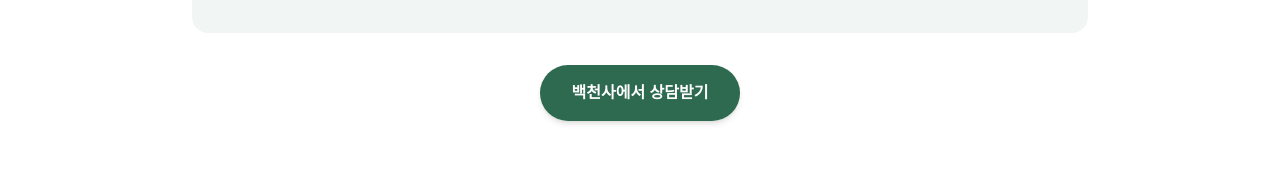
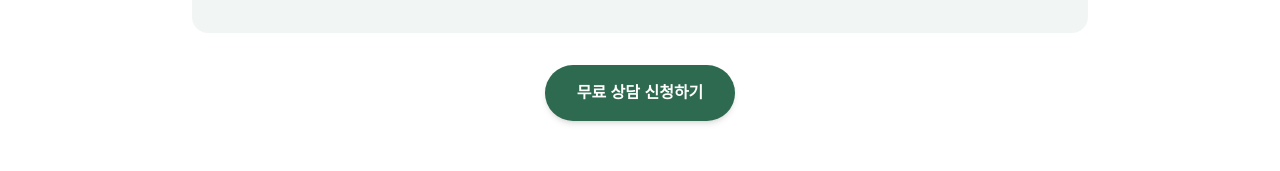
Before and after one commit to klein0226-gif/ansimjesa, a Next.js app: page /temples/baekcheonsa in a window 1280 px wide. Shown: the part 1169-1340 px from the top of the page. Built offline with nearby package versions, Linux system fonts and the light colour scheme.

Commit message:
fix: 상담 버튼 통일 — 사찰별이 아닌 보스에게 상담 신청으로 변경

```diff
--- a/app/temples/baekcheonsa/page.tsx
+++ b/app/temples/baekcheonsa/page.tsx
@@ -74,7 +74,7 @@
 
           <div className="text-center">
             <Link href="/contact" className="inline-block px-8 py-4 rounded-full text-white font-bold shadow-md hover:opacity-90 transition-all" style={{ backgroundColor: "#2D6A4F" }}>
-              백천사에서 상담받기
+              무료 상담 신청하기
             </Link>
           </div>
         </div>
--- a/app/temples/deokunsa/page.tsx
+++ b/app/temples/deokunsa/page.tsx
@@ -74,7 +74,7 @@
 
           <div className="text-center">
             <Link href="/contact" className="inline-block px-8 py-4 rounded-full text-white font-bold shadow-md hover:opacity-90 transition-all" style={{ backgroundColor: "#2D6A4F" }}>
-              덕운사에서 상담받기
+              무료 상담 신청하기
             </Link>
           </div>
         </div>
--- a/app/temples/maesa/page.tsx
+++ b/app/temples/maesa/page.tsx
@@ -74,7 +74,7 @@
 
           <div className="text-center">
             <Link href="/contact" className="inline-block px-8 py-4 rounded-full text-white font-bold shadow-md hover:opacity-90 transition-all" style={{ backgroundColor: "#2D6A4F" }}>
-              마애사에서 상담받기
+              무료 상담 신청하기
             </Link>
           </div>
         </div>
--- a/app/temples/suamsa/page.tsx
+++ b/app/temples/suamsa/page.tsx
@@ -74,7 +74,7 @@
 
           <div className="text-center">
             <Link href="/contact" className="inline-block px-8 py-4 rounded-full text-white font-bold shadow-md hover:opacity-90 transition-all" style={{ backgroundColor: "#2D6A4F" }}>
-              수암사에서 상담받기
+              무료 상담 신청하기
             </Link>
           </div>
         </div>
```
